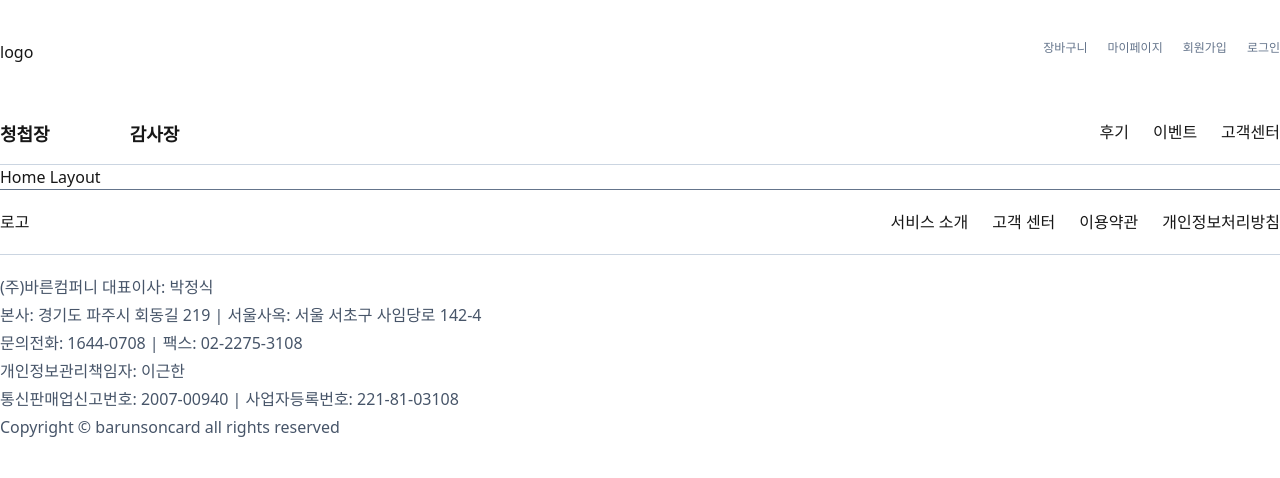
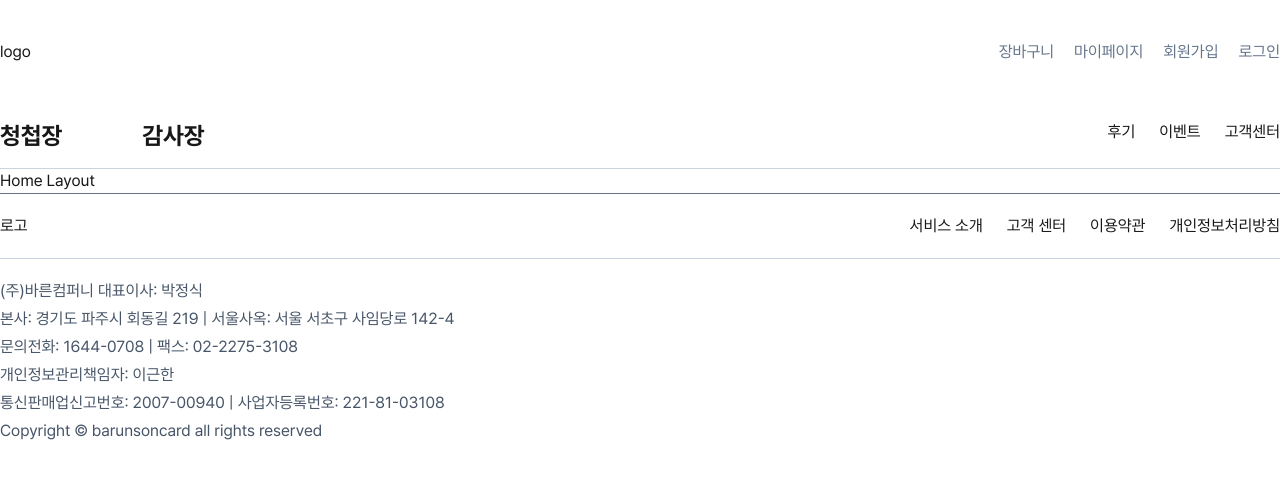
Before and after one commit to JeanYoungPark/mochung, a Next.js app: page / in a window 1280 px wide. Shown: the top 478 px of the page. Built offline with nearby package versions, Linux system fonts and the light colour scheme.

Commit message:
style : update font size

```diff
--- a/src/app/globals.css
+++ b/src/app/globals.css
@@ -17,4 +17,5 @@
 body {
     color: var(--foreground);
     background: var(--background);
+    font-family: var(--font-pretendard), var(--font-poppins), sans-serif;
 }
--- a/src/app/layout.tsx
+++ b/src/app/layout.tsx
@@ -20,7 +20,7 @@ export default function RootLayout({
 }>) {
     return (
         <html lang='en'>
-            <body className={`${pretendard.variable} ${poppins.variable} antialiased w-full text-base`}>
+            <body className={`${pretendard.variable} ${poppins.variable} antialiased w-full text-lg`}>
                 <header>
                     <Header />
                 </header>
--- a/src/components/layout/Footer.module.css
+++ b/src/components/layout/Footer.module.css
@@ -19,5 +19,5 @@
 }
 
 .companyInfoList {
-    @apply text-slate-600 flex flex-col gap-1;
+    @apply text-slate-600 flex flex-col gap-1 text-base;
 }
--- a/src/components/layout/Header.module.css
+++ b/src/components/layout/Header.module.css
@@ -11,7 +11,7 @@
 }
 
 .authList {
-    @apply flex gap-5 text-xs text-slate-500;
+    @apply flex gap-5 text-base text-slate-500;
 }
 
 .menuWrapper {
@@ -19,7 +19,7 @@
 }
 
 .mainMenu {
-    @apply flex gap-20 text-lg font-bold;
+    @apply flex gap-20 text-2xl font-bold;
 }
 
 .etcMenu {
```
